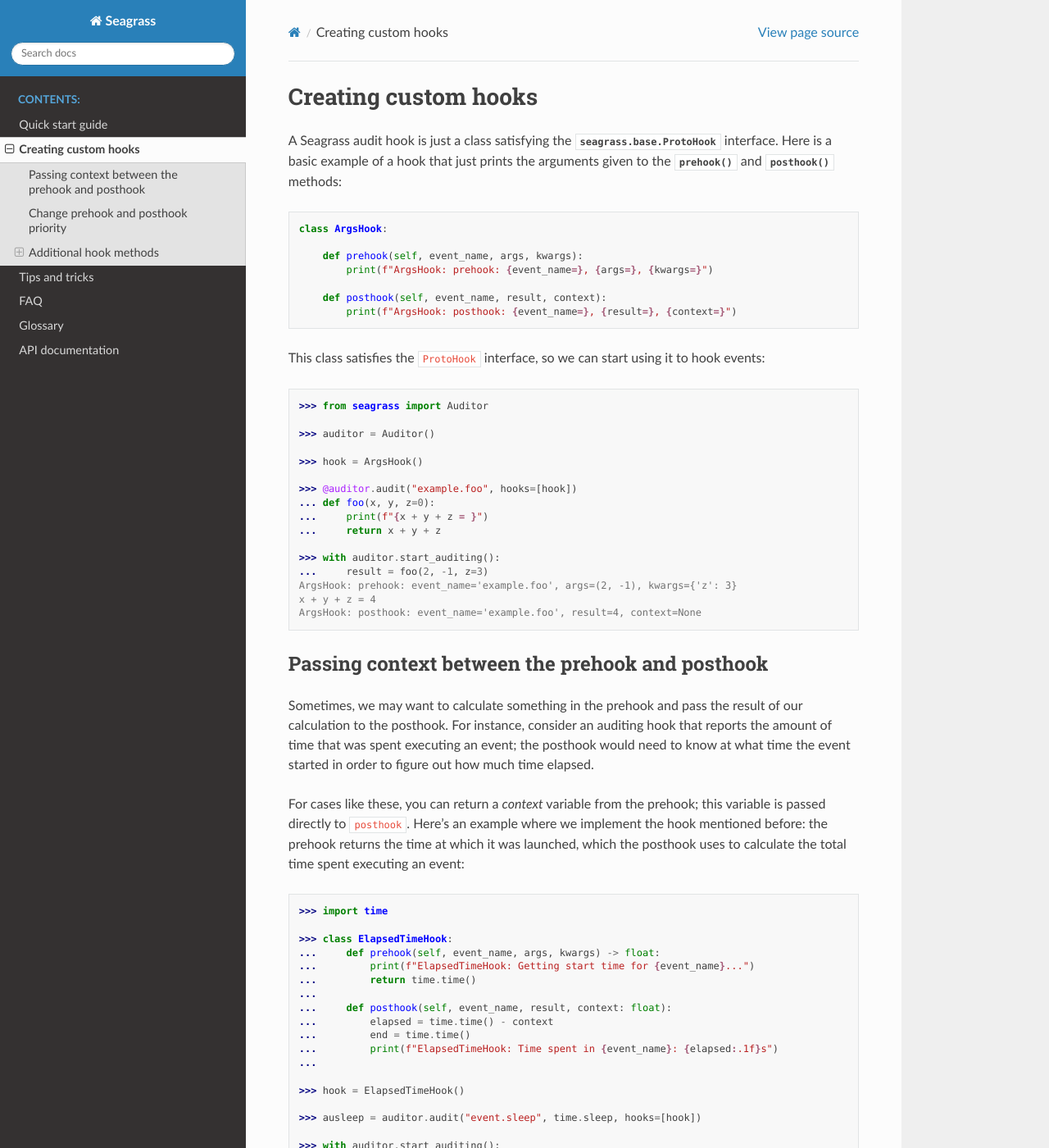
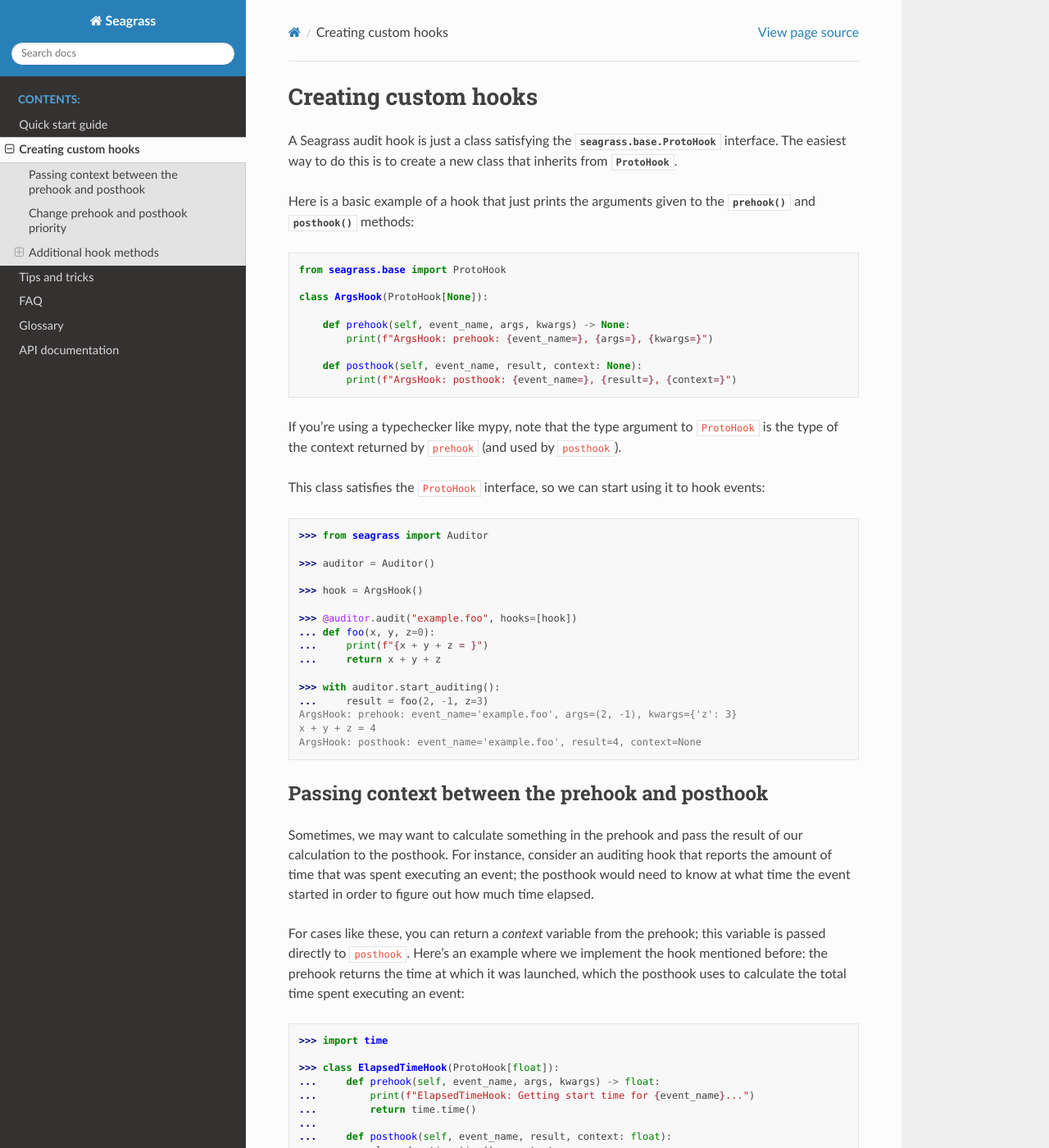
Before and after one commit to kernelmethod/Seagrass, a Sphinx documentation site: the page built from docs/source/custom_hooks.rst, in a window 1280 px wide and 1400 px high. Shown: the whole window at 82% size. Built offline with Sphinx 7.4.7 and the Read the Docs theme 2.0.0, drawn with Linux system fonts in a browser that asks for light colours; some of the changed text lies outside the part shown.

Commit message:
Make enabled, prehook_priority, and posthook_priority required attributes of ProtoHooks.
Add new required attributes to the ProtoHook class. Additionally, have
all hooks (including those used just for testing and documentation
purposes) inherit from ProtoHook. While this isn't *strictly* necessary
to make type checking work correctly for these hooks, at this point it's
probably just easier to use that inheritance relationship so that we can
add some default behavior to hooks.

```diff
--- a/docs/source/custom_hooks.rst
+++ b/docs/source/custom_hooks.rst
@@ -5,8 +5,10 @@
 =====================
 
 A Seagrass audit hook is just a class satisfying the
-:py:class:`seagrass.base.ProtoHook` interface. Here is a basic example of a hook
-that just prints the arguments given to the
+:py:class:`seagrass.base.ProtoHook` interface. The easiest way to do this is to
+create a new class that inherits from :py:class:`~seagrass.base.ProtoHook`.
+
+Here is a basic example of a hook that just prints the arguments given to the
 :py:meth:`~seagrass.base.ProtoHook.prehook` and
 :py:meth:`~seagrass.base.ProtoHook.posthook` methods:
 
@@ -14,8 +16,9 @@
 
    import time
    from seagrass import Auditor
+   from seagrass.base import ProtoHook
 
-   class ArgsHook:
+   class ArgsHook(ProtoHook[None]):
 
        def prehook(self, event_name, args, kwargs):
            print(f"ArgsHook: prehook: {event_name=}, {args=}, {kwargs=}")
@@ -23,7 +26,7 @@
        def posthook(self, event_name, result, context):
            print(f"ArgsHook: posthook: {event_name=}, {result=}, {context=}")
 
-   class ElapsedTimeHook:
+   class ElapsedTimeHook(ProtoHook[float]):
        def prehook(self, event_name, args, kwargs) -> float:
            print(f"ElapsedTimeHook: Getting start time for {event_name}...")
            return time.time()
@@ -37,13 +40,19 @@
 
 .. testcode::
 
-   class ArgsHook:
+   from seagrass.base import ProtoHook
 
-       def prehook(self, event_name, args, kwargs):
+   class ArgsHook(ProtoHook[None]):
+
+       def prehook(self, event_name, args, kwargs) -> None:
            print(f"ArgsHook: prehook: {event_name=}, {args=}, {kwargs=}")
 
-       def posthook(self, event_name, result, context):
+       def posthook(self, event_name, result, context: None):
            print(f"ArgsHook: posthook: {event_name=}, {result=}, {context=}")
+
+If you're using a typechecker like mypy, note that the type argument to
+``ProtoHook`` is the type of the context returned by ``prehook`` (and used by
+``posthook``).
 
 This class satisfies the ``ProtoHook`` interface, so we can start using it to
 hook events:
@@ -87,7 +96,7 @@
 
    >>> import time
 
-   >>> class ElapsedTimeHook:
+   >>> class ElapsedTimeHook(ProtoHook[float]):
    ...     def prehook(self, event_name, args, kwargs) -> float:
    ...         print(f"ElapsedTimeHook: Getting start time for {event_name}...")
    ...         return time.time()
@@ -315,6 +324,7 @@
 .. testsetup::
 
    from seagrass import Auditor
+   from seagrass.base import ProtoHook
    from seagrass._docs import configure_logging
 
    configure_logging()
@@ -324,7 +334,7 @@
 
    >>> import time
 
-   >>> class TotalElapsedTimeHook:
+   >>> class TotalElapsedTimeHook(ProtoHook[float]):
    ...      def __init__(self):
    ...          self.ctr = 0.
    ...
@@ -364,16 +374,20 @@
 
 .. doctest:: cleanup-hook-examples
 
-    >>> CURRENT_EVENT = None
+    >>> from seagrass.base import ProtoHook
 
-    >>> class BadCurrentEventHook:
-    ...      def prehook(self, event_name, args, kwargs):
+    >>> import typing as t
+
+    >>> CURRENT_EVENT: t.Optional[str] = None
+
+    >>> class BadCurrentEventHook(ProtoHook[t.Optional[str]]):
+    ...      def prehook(self, event_name, args, kwargs) -> t.Optional[str]:
     ...          global CURRENT_EVENT
     ...          old_event = CURRENT_EVENT
     ...          CURRENT_EVENT = event_name
     ...          return old_event
     ...
-    ...      def posthook(self, event_name, result, context):
+    ...      def posthook(self, event_name, result, context: t.Optional[str]):
     ...          global CURRENT_EVENT
     ...          old_event = context
     ...          CURRENT_EVENT = old_event
@@ -424,25 +438,23 @@
 
 .. testsetup:: cleanup-hook-examples-2
 
-   from seagrass import Auditor
-   auditor = Auditor()
+   import typing as t
    CURRENT_EVENT = None
 
 .. doctest:: cleanup-hook-examples-2
 
-   >>> from seagrass.base import CleanupHook
+   >>> import seagrass
 
-   >>> class CurrentEventHook:
-   ...      def prehook(self, event_name, args, kwargs):
+   >>> from seagrass.base import ProtoHook, CleanupHook
+
+   >>> class CurrentEventHook(ProtoHook[t.Optional[str]]):
+   ...      def prehook(self, event_name, args, kwargs) -> t.Optional[str]:
    ...          global CURRENT_EVENT
    ...          old_event = CURRENT_EVENT
    ...          CURRENT_EVENT = event_name
    ...          return old_event
    ...
-   ...      def posthook(self, event_name, result, context):
-   ...          pass
-   ...
-   ...      def cleanup(self, event_name, context):
+   ...      def cleanup(self, event_name, context: t.Optional[str]):
    ...          global CURRENT_EVENT
    ...          old_event = context
    ...          CURRENT_EVENT = old_event
@@ -458,11 +470,13 @@
 
 .. doctest:: cleanup-hook-examples-2
 
-   >>> @auditor.audit("event.baz", hooks=[hook])
+   >>> import seagrass
+
+   >>> @seagrass.audit("event.baz", hooks=[hook])
    ... def baz():
    ...     raise RuntimeError()
 
-   >>> with auditor.start_auditing():
+   >>> with seagrass.start_auditing():
    ...     baz() # doctest: +IGNORE_EXCEPTION_DETAIL
    Traceback (most recent call last):
    RuntimeError:
--- a/docs/source/tips_and_tricks.rst
+++ b/docs/source/tips_and_tricks.rst
@@ -39,9 +39,11 @@
 
    >>> from seagrass import Auditor
 
+   >>> from seagrass.base import ProtoHook
+
    >>> auditor = Auditor()
 
-   >>> class PrintEventHook:
+   >>> class PrintEventHook(ProtoHook[None]):
    ...     def prehook(self, event, args, kwargs):
    ...         print(f"{self.__class__.__name__}: {event} triggered")
    ...     def posthook(self, event, result, context):
```
Also changed, not shown: 11 other files.
